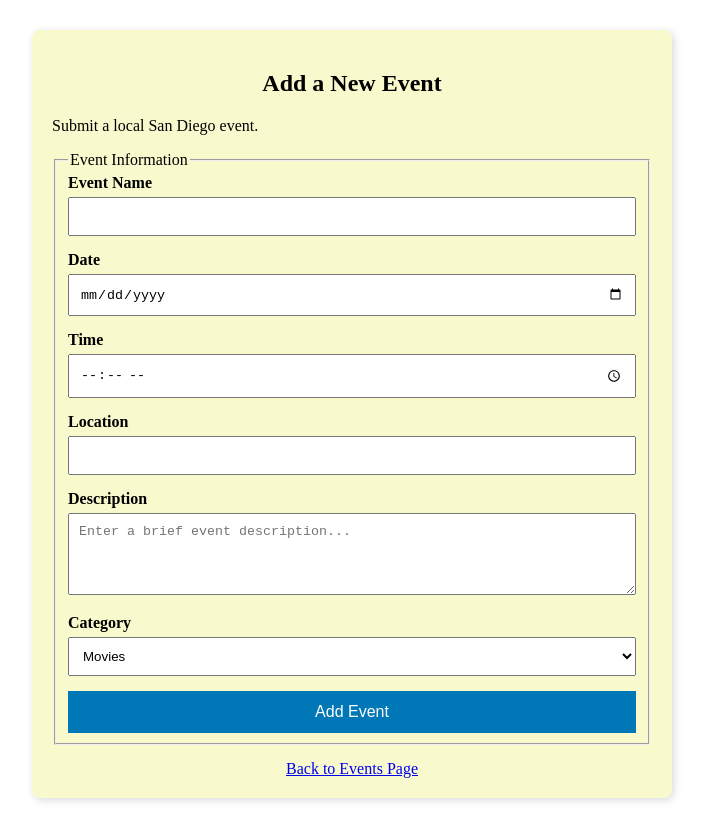
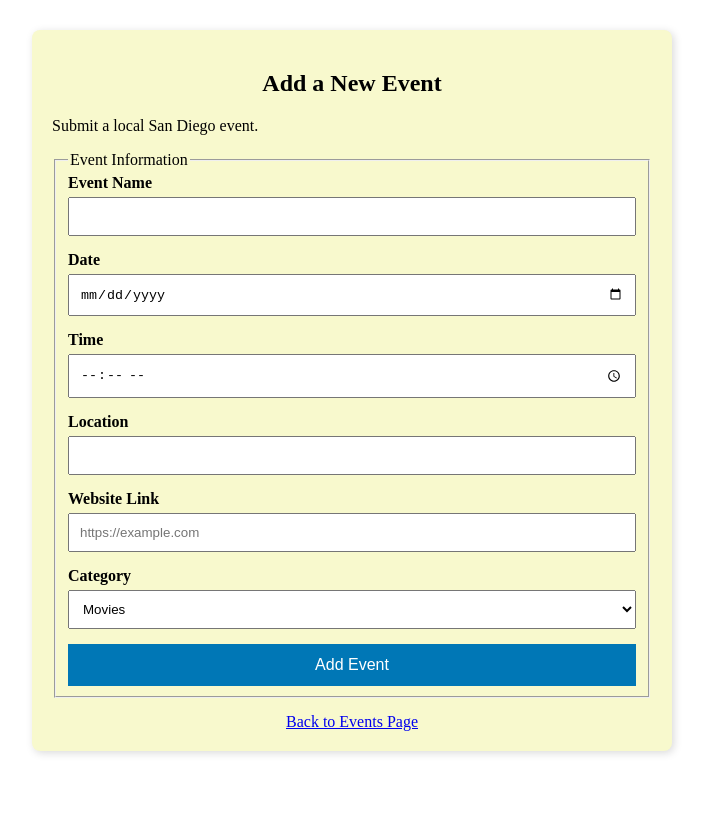
Before and after one commit to agraening1951/CSC441-Web-App-Development, a plain HTML site: page add-event.html in a window 1280 px wide. Shown: the whole page, without its empty margins (288-995 px from the left). After the commit the page ends 800 px from the top, so only its background shows below. Drawn offline with Linux system fonts and the light colour scheme.

Commit message:
confirmed add-event adds to events

```diff
--- a/add-event.html
+++ b/add-event.html
@@ -86,12 +86,8 @@
                     <input type="text" id="eventLocation" name="eventLocation" required>
                 </div>
                 <div class="form-group">
-                <label for="eventDescription">Description</label>
-                <textarea id="eventDescription"
-                        name="eventDescription"
-                        rows="4"
-                        placeholder="Enter a brief event description..."
-                        required></textarea>
+                    <label for="eventWebsite">Website Link</label>
+                    <input type="url" id="eventWebsite" name="eventWebsite" placeholder="https://example.com" required>
                 </div>
                 <div class="form-group">
                     <label for="eventCategory">Category</label>
@@ -125,7 +121,7 @@
                 date: document.getElementById("eventDate").value,
                 time: convertTo12HourFormat(document.getElementById("eventTime").value),
                 location: document.getElementById("eventLocation").value,
-                description: document.getElementById("eventDescription").value,
+                website: document.getElementById("eventWebsite").value,
                 category: document.getElementById("eventCategory").value.toLowerCase()
             };
 
```
Also changed, not shown: events.html (+3 -1 lines).
